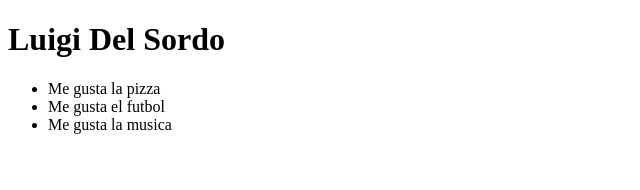
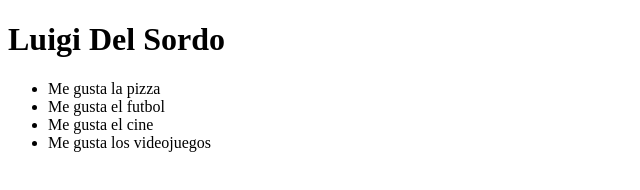
Before and after one commit to LuigiJr17/MiPrimerRepositorio, a plain HTML site: page index.html in a window 1280 px wide. Shown: the whole page, without its empty margins (0-640 px from the left). Drawn offline with Linux system fonts and the light colour scheme.

Commit message:
Cambiando el tercer elemento

```diff
--- a/index.html
+++ b/index.html
@@ -10,7 +10,8 @@
     <ul>
         <li>Me gusta la pizza</li>
         <li>Me gusta el futbol</li>
-        <li>Me gusta la musica</li>
+        <li>Me gusta el cine</li>
+        <li>Me gusta los videojuegos</li>
     </ul>
 </body>
 </html>
```
